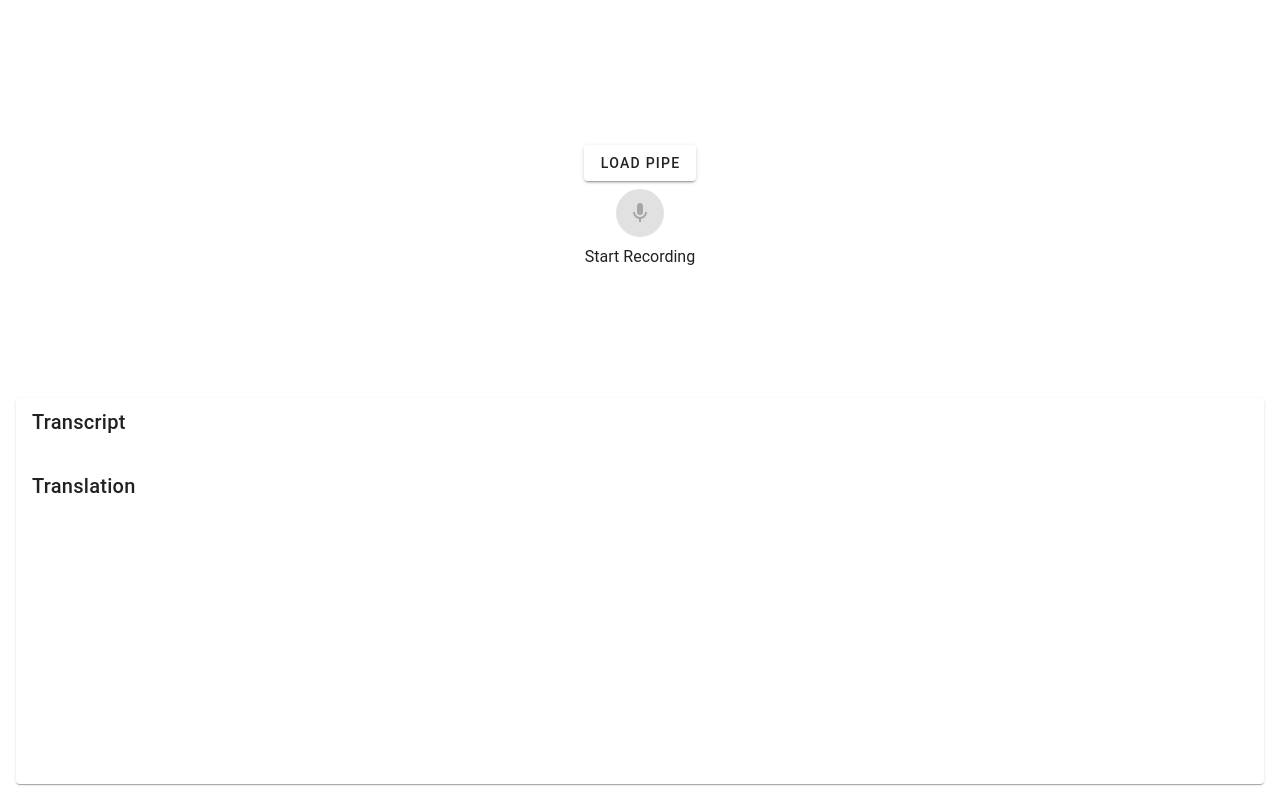
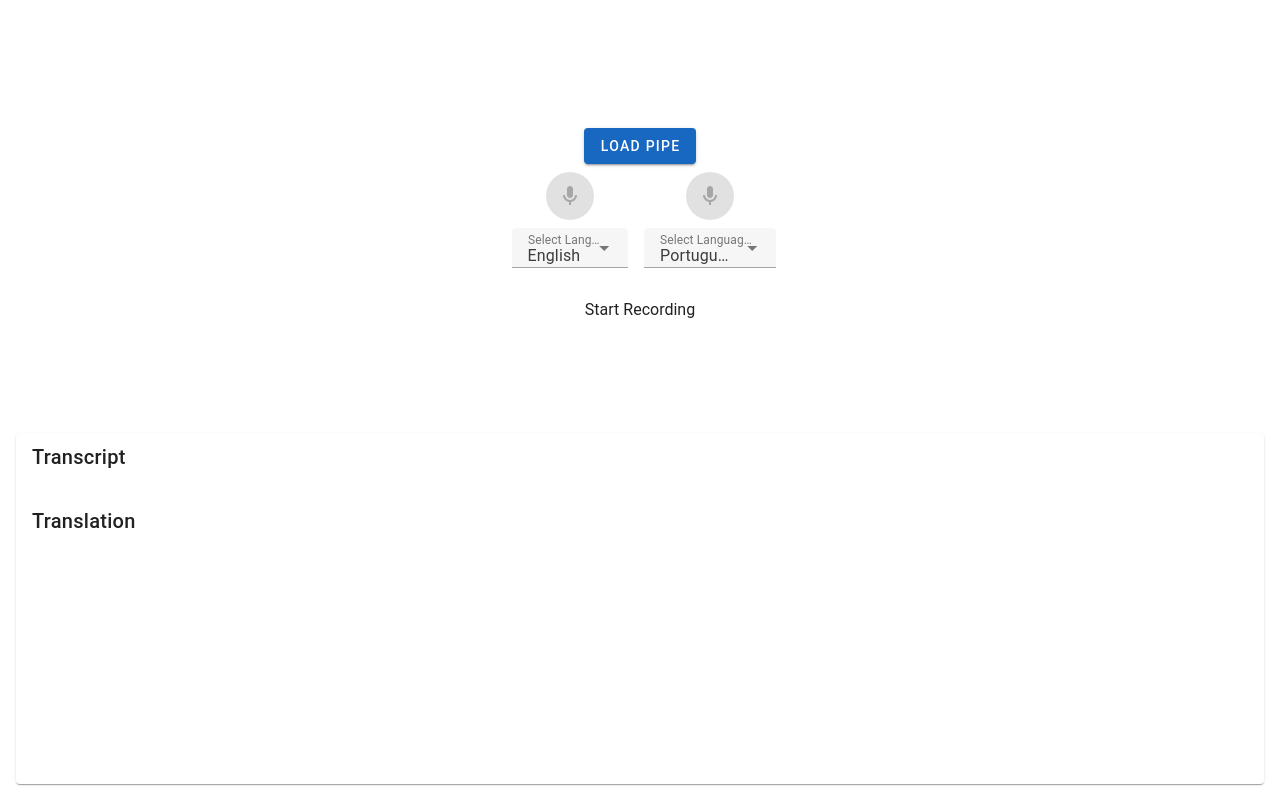
Before and after one commit to johnjazzi/versai, a Vue app: page / in a window 1280 px wide. Built offline with nearby package versions, Linux system fonts and the light colour scheme.

Commit message:
updated to select different languges

```diff
--- a/src/App.vue
+++ b/src/App.vue
@@ -3,14 +3,36 @@
       <v-container fluid class="flex flex-col justify-between h-screen">
 
         <div class="flex flex-col items-center justify-center flex-grow">
-          <v-btn @click="loadPipe" class="mb-2" v-if="!transcriber.initialized">Load Pipe</v-btn>
-          <v-btn @click="toggleRecording" icon="mdi-microphone" class="mb-2" :disabled="!transcriber.initialized">
-            <v-icon>mdi-microphone</v-icon>
-          </v-btn>
+          <v-btn @click="loadPipe" class="mb-2" v-if="!transcriber.initialized" color="primary">Load Pipe</v-btn>
+          <div class="flex space-x-2 mb-2 justify-center">
+            <div class="flex flex-col items-center w-1/2">
+              <v-btn @click="toggleRecording('lang1')" icon="mdi-microphone" :disabled="!transcriber.initialized">
+                <v-icon>mdi-microphone</v-icon>
+              </v-btn>
+              <v-select
+                v-model="languages.lang1"
+                :items="languageOptions"
+                label="Select Language 1"
+                class="mt-2"
+                density="compact"
+              ></v-select>
+            </div>
+            <div class="flex flex-col items-center w-1/2">
+              <v-btn @click="toggleRecording('lang2')" icon="mdi-microphone" :disabled="!transcriber.initialized">
+                <v-icon>mdi-microphone</v-icon>
+              </v-btn>
+              <v-select
+                v-model="languages.lang2"
+                :items="languageOptions"
+                label="Select Language 2"
+                class="mt-2"
+                density="compact"
+              ></v-select>
+            </div>
+          </div>
           <span v-if="isRecording">Recording...</span>
           <span v-else>Start Recording</span>
           <v-progress-circular v-if="isRecording" :size="100" :width="10" :model-value="Math.round(volume)" color="green"></v-progress-circular>
-
         </div>
         <v-card class="overflow-y-auto flex-grow">
           <v-card-title>Transcript</v-card-title>
@@ -34,9 +56,6 @@
             </div>
           </v-card-text>
         </v-card>
-
-
-
       </v-container>
 
       <v-snackbar v-for="alert in alerts" v-model="alert.visible" color="error">
@@ -50,9 +69,11 @@
           <v-card>
             <v-card-title>Loading Pipe</v-card-title>
             <v-card-text>
-              <div v-for="status in loadingStatus" :key="status.file">
-                <Progress :text="`Loading ${status.file}`" :percentage="status.percentage" />
-              </div>
+              <v-list density="compact">
+                <v-list-item v-for="status in loadingStatus" :key="status.file">
+                  <Progress :text="`${status.file}`" :percentage="status.percentage" :total="status.total"  />
+                </v-list-item>
+              </v-list>
             </v-card-text>
           </v-card>
 
@@ -72,8 +93,12 @@ import {
   AutoTokenizer,
   AutoProcessor,
   WhisperForConditionalGeneration,
+  AutoModelForAudioFrameClassification,
   TextStreamer,
   full,
+  pipeline,
+  AutoModelForSeq2SeqLM,
+  WhisperProcessor
 } from "@huggingface/transformers";
 // Allocate pipeline
 
@@ -86,7 +111,9 @@ import {
     data() {
       return {
         configs: {
-          model: 'onnx-community/whisper-base',
+          transcriber_model: 'onnx-community/whisper-base',
+          segmenter_model: 'onnx-community/pyannote-segmentation-3.0',
+          translator_model: 'Xenova/nllb-200-distilled-600M',
           mediaRecorderInterval: 5000,
           trackSwitchInterval: 5000,
           mimeType: "audio/mp4",
@@ -96,6 +123,12 @@ import {
           MAX_SAMPLES : 30*16000,
           MAX_NEW_TOKENS: 64,
         },
+        languages: {
+          lang1: 'English',
+          lang2: 'Portuguese',
+        },
+        languageOptions: ["English", "Portuguese"],
+        currentLanguage: 'lang1',
         textInput: '',
         responses: [], // Array to store responses with timestamps
         socket: null, // WebSocket instance
@@ -122,19 +155,37 @@ import {
           streamer: null,
           initialized: false,
         },
+        segmenter: {
+          isProcessing: false,
+          processor: null,
+          model: null,
+          initialized: false,
+        },
+        translator: {
+          isProcessing: false,
+          tokenizer: null,
+          model: null,
+          initialized: false,
+        },
       };
+    },
+
+    computed: {
+      oppositeLanguage() {
+        return this.currentLanguage === 'lang1' ? 'lang2' : 'lang1';
+      }
     },
 
     methods: {
       async loadPipe() {
-        console.log('loading pipe');
+        console.log('loading transcriber');
         this.loadingPipe = true;
         this.loadingStatus = []; // Reset loading status
 
-        this.transcriber.tokenizer = await AutoTokenizer.from_pretrained(this.configs.model, { progress_callback: (progress) => this.handleProgress(progress) });
-        this.transcriber.processor = await AutoProcessor.from_pretrained(this.configs.model, { progress_callback: (progress) => this.handleProgress(progress) });
+        this.transcriber.tokenizer = await AutoTokenizer.from_pretrained(this.configs.transcriber_model, { progress_callback: (progress) => this.handleProgress(progress) });
+        this.transcriber.processor = await WhisperProcessor.from_pretrained(this.configs.transcriber_model, { progress_callback: (progress) => this.handleProgress(progress) });
         this.transcriber.model = await WhisperForConditionalGeneration.from_pretrained(
-          this.configs.model, {
+          this.configs.transcriber_model, {
             dtype: {
               encoder_model: "fp32",
               decoder_model_merged: "q4",
@@ -143,21 +194,68 @@ import {
             progress_callback: (progress) => this.handleProgress(progress) });
         this.transcriber.initialized = true;
 
-        console.log('warming model')
+        console.log('warming transcriber')
         await this.transcriber.model.generate({
           input_features: full([1, 80, 3000], 0.0),
           max_new_tokens: 1,
+          language: 'Japanese',
         })
-        console.log('model warmed')
+        console.log('transcriber warmed')
 
-        console.log('pipe loaded');
+        console.log('loading segmenter')
+        this.segmenter.processor = await AutoProcessor.from_pretrained(this.configs.segmenter_model, { progress_callback: (progress) => this.handleProgress(progress) });
+        this.segmenter.model = await AutoModelForAudioFrameClassification.from_pretrained(this.configs.segmenter_model, {
+          dtype: "fp32",
+          device: "wasm",
+          progress_callback: (progress) => this.handleProgress(progress) });
+        this.segmenter.initialized = true;
+        console.log('segmenter loaded')
+
+
+        // console.log('loading translator')
+
+        // this.translator.tokenizer = await AutoTokenizer.from_pretrained(this.configs.translator_model, { progress_callback: (progress) => this.handleProgress(progress) });
+        // this.translator.model = await AutoModelForSeq2SeqLM.from_pretrained(this.configs.translator_model, {
+        //   progress_callback: (progress) => this.handleProgress(progress),
+        // });
+        // this.translator.initialized = true;
+        // console.log('warming translator')
+        // tokenizer.src_lang = "en"
+
+        // const source = this.translator.tokenizer.convert_ids_to_tokens(this.translator.tokenizer.encode("Hello world!"))
+        // const target_prefix = [tokenizer.lang_code_to_token["de"]]
+        // const results = this.translator.model.translate_batch([source], target_prefix=[target_prefix])
+        // console.log('translator warmed')
+
         this.loadingStatus = []; // Clear progress after loading
         this.loadingPipe = false;
       },
 
-      async generate({audio,language = 'en'}) {
+      async segment({audio}) {
+        if (this.segmenter.isProcessing) return;
+        this.segmenter.isProcessing = true;
+
+        const inputs = await this.segmenter.processor(audio)
+        const { logits } = await this.segmenter.model(inputs);
+        const segments = this.segmenter.processor.post_process_speaker_diarization(logits, audio.length)[0];
+
+        for (const segment of segments) {
+            segment.label = this.segmenter.model.config.id2label[segment.id];
+        }
+
+        this.segmenter.isProcessing = false;
+        return segments;
+      },
+
+      async transcribe({audio,language_from = 'en', language_to = null}) {
         if (this.transcriber.isProcessing) return;
         this.transcriber.isProcessing = true;
+
+        // translate to language NOT WORKING
+        let forced_decoder_ids = null;
+        // if (language_to != null) {
+        //   forced_decoder_ids = WhisperProcessor.get_decoder_prompt_ids(language_from, "translate")
+        // }
 
         let startTime;
         let numTokens = 0;
@@ -190,8 +288,9 @@ import {
         const outputs = await this.transcriber.model.generate({
           ...inputs,
           max_new_tokens: this.configs.MAX_NEW_TOKENS,
-          language,
+          language: language_from,
           streamer,
+          ...(forced_decoder_ids ? { forced_decoder_ids } : {}),
         });
 
         const decoded = this.transcriber.tokenizer.batch_decode(outputs, {
@@ -201,6 +300,19 @@ import {
         console.log('outputs', decoded)
         this.transcriber.isProcessing = false;
         return decoded
+      },
+
+      async translate({text, source_language = 'eng_Latn', target_language = 'por_Latn'}) {
+        if (this.translator.isProcessing) return;
+        this.translator.isProcessing = true;
+
+        const translated = await this.translator.model(text, {
+          tgt_lang: source_language,
+          src_lang: target_language,
+        })
+
+        this.translator.isProcessing = false;
+        return translated
       },
 
       handleProgress(progress) {
@@ -214,11 +326,12 @@ import {
               fileStatus.percentage = progress.progress ; // Convert to percentage
             }
       },
-      async toggleRecording() {
+      async toggleRecording(language) {
         if (this.isRecording) {
           this.stopRecording();
         } else {
           await this.startRecording();
+          this.currentLanguage = language;
         }
       },
       async startRecording() {
@@ -251,7 +364,7 @@ import {
             }
           };
 
-          this.recorder.start(5000);
+          this.recorder.start(3000);
           this.isRecording = true;
 
           // Set up audio context, gain node, and analyser
@@ -267,10 +380,10 @@ import {
           const dataArray = new Uint8Array(this.analyser.frequencyBinCount);
 
           const updateVolume = () => {
-            this.analyser.getByteFrequencyData(dataArray);
-            const sum = dataArray.reduce((a, b) => a + b, 0);
-            this.volume = (sum / dataArray.length) * 100 / 255; // Normalize to 0-100
             if (this.isRecording) {
+              this.analyser.getByteFrequencyData(dataArray);
+              const sum = dataArray.reduce((a, b) => a + b, 0);
+              this.volume = (sum / dataArray.length) * 100 / 255; // Normalize to 0-100
               requestAnimationFrame(updateVolume);
             }
           };
@@ -291,14 +404,13 @@ import {
         this.microphone = null;
         this.gainNode = null;
         this.mediaStream = null;
-        this.recorder = null;
       }
 
     },
 
     watch: {
       audioBuffer: async function() {
-        if (this.audioBuffer != null && this.audioBuffer.length > 0) {
+        if (this.audioBuffer != null && this.audioBuffer.length > 0 ) {
 
           const blob = new Blob(this.audioBuffer, { type: this.recorder.mimeType });
           const fileReader = new FileReader();
@@ -311,8 +423,17 @@ import {
               audio = audio.slice(-this.configs.MAX_SAMPLES);
             }
 
-            const transcript = await this.generate({audio});
-            this.transcript = transcript;
+            if (this.segmenter.initialized) {
+              const segments = await this.segment({audio});
+              console.log('segments', segments)
+            }
+
+            const transcript = await this.transcribe({audio, language_from: this.languages[this.currentLanguage], language_to: this.languages[this.oppositeLanguage]});
+            this.transcript = transcript[0];
+            if ( this.translator.initialized) {
+              const translation = await this.translate({text: transcript[0]});
+              this.translation = translation;
+            }
           }
 
           fileReader.readAsArrayBuffer(blob);
```
Also changed, not shown: src/components/Progress.vue (+7 -4 lines), 1 other file (tests, documents, lock files or other folders).
